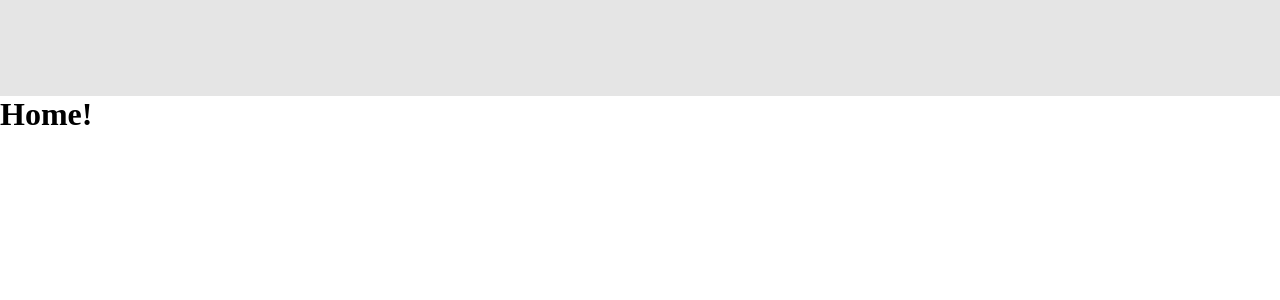
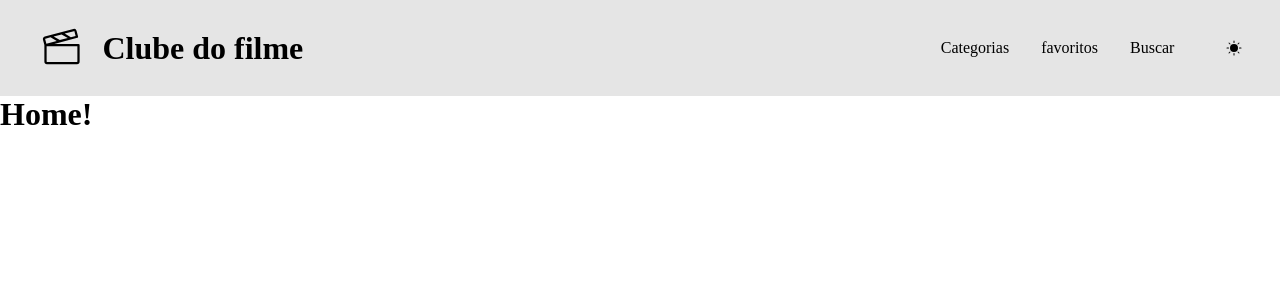
Before and after one commit to augusto-dlima/clube-do-filme, a React (Vite) app: page / in a window 1280 px wide. Shown: the top 300 px of the page. Built offline with nearby package versions, Linux system fonts and the light colour scheme.

Commit message:
Criação da header e e configurações iniciais

```diff
--- a/src/components/navbar/index.jsx
+++ b/src/components/navbar/index.jsx
@@ -1,11 +1,66 @@
 import React from "react";
 import styled from "styled-components";
+import { PiFilmSlateLight } from "react-icons/pi";
+import TogglerTheme from "../toggler-theme";
+import { Link } from "react-router-dom";
 
-const NavBar = ()=>{
+const NavBar = () => {
 
-    return(
+    return (
 
         <Header>
+
+
+
+            <Link to={'/'}>
+
+                <Logo>
+
+                    <PiFilmSlateLight />
+
+
+                    <Title>Clube do filme</Title>
+
+
+                </Logo>
+
+            </Link>
+
+
+            <Nav>
+
+                <ListNav>
+
+
+                    <Link to={'/genres'}>
+
+                        <ListItem>Categorias</ListItem>
+
+                    </Link>
+
+
+                    <Link to={'/favorites'}>
+
+                        <ListItem>favoritos</ListItem>
+
+                    </Link>
+
+
+                    <Link to={'/search'}>
+
+                        <ListItem>Buscar</ListItem>
+
+                    </Link>
+
+
+
+                </ListNav>
+
+                <TogglerTheme />
+
+            </Nav>
+
+
 
 
 
@@ -22,10 +77,77 @@ const NavBar = ()=>{
 const Header = styled.header`
 
 width:100vw;
-min-height: 6rem;
+height: 6rem;
+display: flex;
+justify-content: space-between;
+align-items:center;
 background-color:#e5e5e5;
+padding: 0 1.2rem;
+
+a{
+
+text-decoration:none;
+color:#000;
+
+}
+
+`
+
+const Logo = styled.div`
+
+height:100%;
+// background-color:blue;
+display: flex;
+align-items:center;
+gap:1rem;
+padding: 0 1.2rem;
+
+
+
+svg{
+
+font-size: 3rem;
+
+}
+
+`
+
+const Title = styled.h1`
+
+min-width:13rem;
+
+
+`
+
+const ListItem = styled.li`
+
+list-style-type:none;
+
+`
+
+const ListNav = styled.ul`
+
+display: flex;
+gap: 2rem;
+padding: 0 1.2rem;
+
+
+`
+
+const Nav = styled.nav`
+
+
+display:flex;
+// background-color:blue;
+height:100%;
+align-items:center;
+gap: 2rem;
+padding: 0 1.2rem;
+
+
 
 `
 
 
+
 export default NavBar
--- /dev/null
+++ b/src/components/toggler-theme/index.jsx
@@ -0,0 +1,15 @@
+import React from "react";
+import { PiSunFill } from "react-icons/pi";
+import { PiMoonFill } from "react-icons/pi";
+
+const TogglerTheme = () => {
+
+    return (
+
+        <PiSunFill />
+
+    )
+
+}
+
+export default TogglerTheme
```
